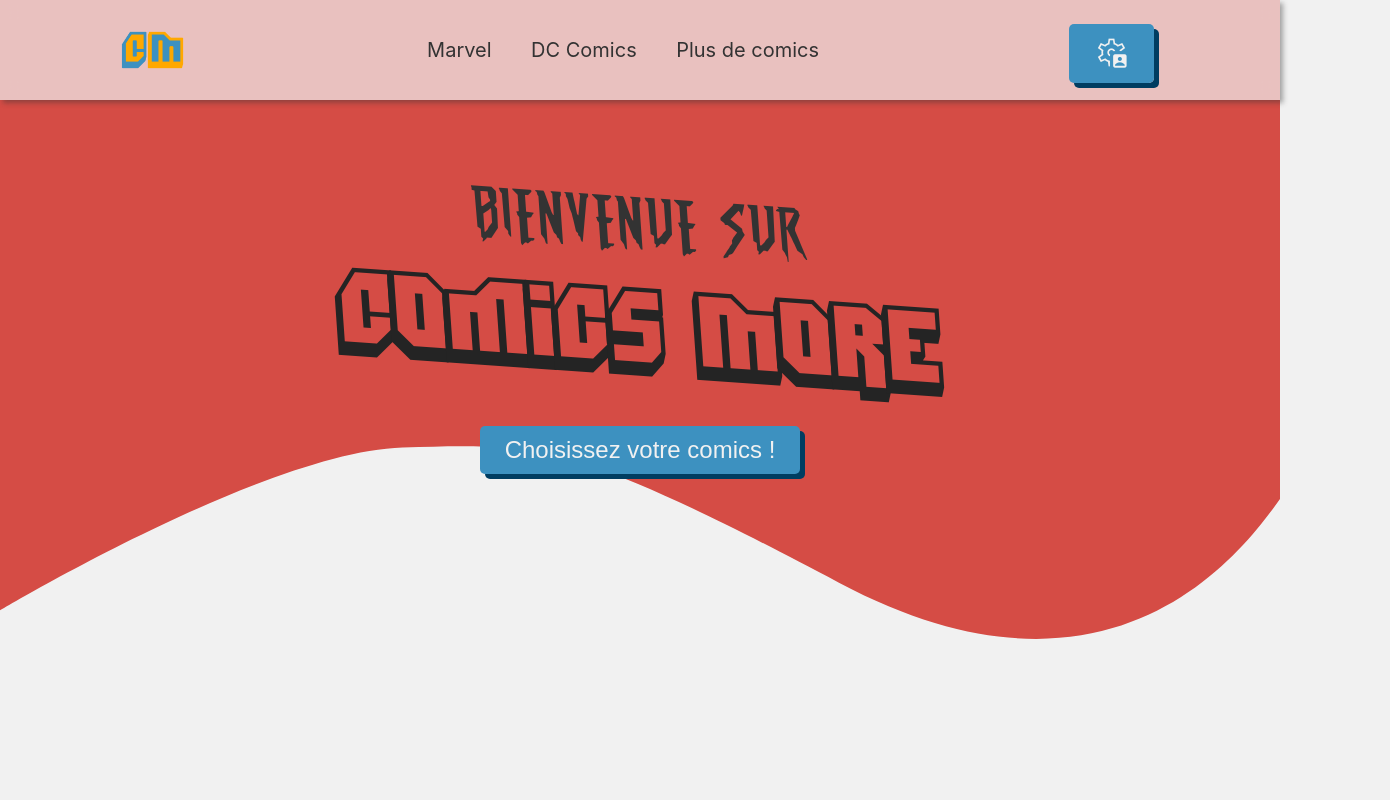
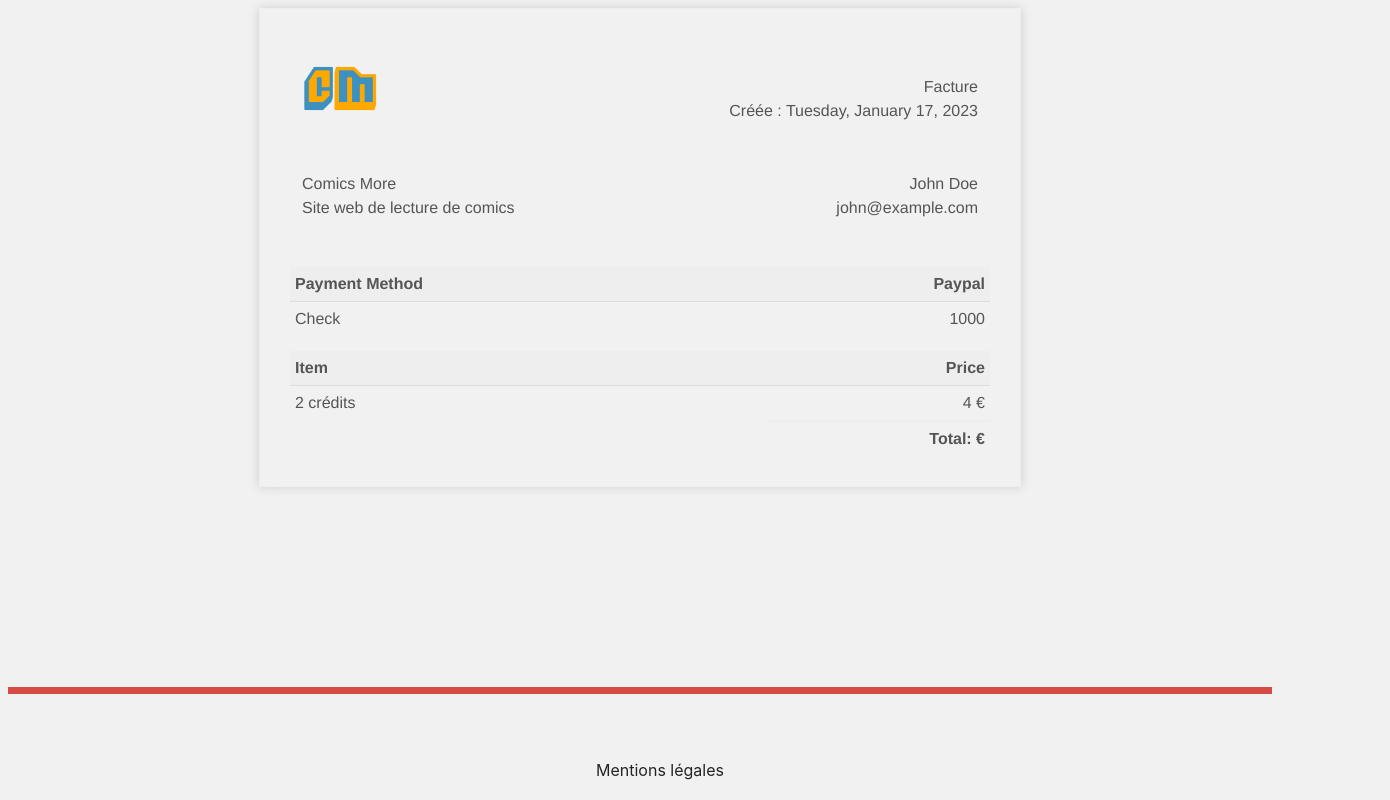
Before and after one commit to alexiglnt/comics-more, a Vue app in the folder front/: page /Facture in a window 1280 px wide. Before the commit this address led to /. Shown: the top 800 px of the page, 1390 px wide, since content can reach past the window. Built offline with nearby package versions, Linux system fonts and the light colour scheme; no server answers; a web font is replaced by a local one.

Commit message:
update : - commencement création facture apres paiement - amélioration des bookmarks - fonctionnalité de supprimer son compte ajoutées - modification ProfilUser.vue

```diff
--- a/front/src/components/Elements/BookmarksComponents.vue
+++ b/front/src/components/Elements/BookmarksComponents.vue
@@ -84,7 +84,10 @@
 
     <div class="bookmarks-container">
 
-        <div class="grid-container">
+        <div v-if="comics.length == 0" >
+            <h2> Vous n'avez aucun favoris 😭 </h2>
+        </div>
+        <div v-else class="grid-container">
 
             <div v-for="comic in comics" :key="comic.id">
                 <div class="card">
@@ -135,4 +138,10 @@
     width: 200px;
 }
 
+h2 {
+    text-align: center;
+    font-size: 2em;
+    letter-spacing: 2px;
+}
+
 </style>
--- /dev/null
+++ b/front/src/components/Elements/Facture.vue
@@ -0,0 +1,197 @@
+<script>
+
+export default {
+    name: 'Facture',
+    data() {
+        return {
+            facture: {
+                nom: 'John Doe',
+                mail: 'john@example.com',
+                item: 2,
+                prix: 4,
+                moyenPaiement: 'Paypal'
+            },
+            date: new Date().toLocaleDateString(undefined, { weekday: 'long', year: 'numeric', month: 'long', day: 'numeric' })
+        }
+    },
+}
+
+</script>
+
+
+
+<template>
+
+    <div class="invoice-box">
+        <table cellpadding="0" cellspacing="0">
+            <tr class="top">
+                <td colspan="2">
+                    <table>
+                        <tr>
+                            <td class="title">
+                                <img src="../../assets/logo.png"
+                                    style="width: 30%; max-width: 150px" />
+                            </td>
+
+                            <td>
+                                <br> Facture <br />
+                                Créée : <span> {{ date }} </span> <br />
+                            </td>
+                        </tr>
+                    </table>
+                </td>
+            </tr>
+
+            <tr class="information">
+                <td colspan="2">
+                    <table>
+                        <tr>
+                            <td>
+                                Comics More<br />
+                                Site web de lecture de comics<br />
+                            </td>
+
+                            <td>
+                                {{ facture.nom }} <br />
+                                {{ facture.mail }}
+                            </td>
+                        </tr>
+                    </table>
+                </td>
+            </tr>
+
+            <tr class="heading">
+                <td>Payment Method</td>
+
+                <td> {{ facture.moyenPaiement }} </td>
+            </tr>
+
+            <tr class="details">
+                <td>Check</td>
+
+                <td>1000</td>
+            </tr>
+
+            <tr class="heading">
+                <td>Item</td>
+
+                <td>Price</td>
+            </tr>
+
+            <tr class="item last">
+                <td> {{ facture.item }} crédits </td>
+
+                <td> {{ facture.prix }} € </td>
+            </tr>
+
+            <tr class="total">
+                <td></td>
+
+                <td> Total: {{ facture.price }} € </td>
+            </tr>
+        </table>
+    </div>
+
+
+</template>
+
+
+
+
+<style scoped >
+
+td span {
+    text-transform: capitalize;
+}
+.invoice-box {
+    max-width: 700px;
+    margin: auto;
+    padding: 30px;
+    border: 1px solid #eee;
+    box-shadow: 0 0 10px rgba(0, 0, 0, 0.15);
+    font-size: 16px;
+    line-height: 24px;
+    font-family: 'Helvetica Neue', 'Helvetica', Helvetica, Arial, sans-serif;
+    color: #555;
+}
+
+.invoice-box table {
+    width: 100%;
+    line-height: inherit;
+    text-align: left;
+}
+
+.invoice-box table td {
+    padding: 5px;
+    vertical-align: top;
+}
+
+.invoice-box table tr td:nth-child(2) {
+    text-align: right;
+}
+
+.invoice-box table tr.top table td {
+    padding-bottom: 20px;
+}
+
+.invoice-box table tr.top table td.title {
+    font-size: 45px;
+    line-height: 45px;
+    color: #333;
+}
+
+.invoice-box table tr.information table td {
+    padding-bottom: 40px;
+}
+
+.invoice-box table tr.heading td {
+    background: #eee;
+    border-bottom: 1px solid #ddd;
+    font-weight: bold;
+}
+
+.invoice-box table tr.details td {
+    padding-bottom: 20px;
+}
+
+.invoice-box table tr.item td {
+    border-bottom: 1px solid #eee;
+}
+
+.invoice-box table tr.item.last td {
+    border-bottom: none;
+}
+
+.invoice-box table tr.total td:nth-child(2) {
+    border-top: 2px solid #eee;
+    font-weight: bold;
+}
+
+@media only screen and (max-width: 600px) {
+    .invoice-box table tr.top table td {
+        width: 100%;
+        display: block;
+        text-align: center;
+    }
+
+    .invoice-box table tr.information table td {
+        width: 100%;
+        display: block;
+        text-align: center;
+    }
+}
+
+/** RTL **/
+.invoice-box.rtl {
+    direction: rtl;
+    font-family: Tahoma, 'Helvetica Neue', 'Helvetica', Helvetica, Arial, sans-serif;
+}
+
+.invoice-box.rtl table {
+    text-align: right;
+}
+
+.invoice-box.rtl table tr td:nth-child(2) {
+    text-align: left;
+}
+</style>
--- a/front/src/components/Elements/LibraryComponent.vue
+++ b/front/src/components/Elements/LibraryComponent.vue
@@ -13,7 +13,8 @@
     data() {
         return {
             tabLibrary: [],
-            comics: []
+            comics: [],
+            isAdmin: JSON.parse(localStorage.getItem('userInfos')).roles[0] === 'ROLE_ADMIN' ? true : false
         };
     },
     methods: {
@@ -53,13 +54,34 @@
 
             console.log(this.comics);
         },
+        getAllComics() {
+            const URl = `${instance.baseURL}/api/comics`;
+
+            axios.get(URl)
+                .then((response) => {
+                    response.data['hydra:member'].forEach(comic => {
+                        comic.name = comic.name.replaceAll('+', ' ');
+                        this.comics.push(comic);
+                    });
+                })
+                .catch((error) => {
+                    console.log(error);
+                });
+        },
         readTheComic(comic) {
             localStorage.setItem('currentComic', JSON.stringify(comic));
             this.$router.push({ path: `/Comics/${comic.id}` })
         },
     },
-    mounted() {
-        this.getLibrary();
+    async mounted() {
+        console.log(this.isAdmin);
+
+        if(!this.isAdmin) {
+            await this.getLibrary();
+        }
+        else {
+            await this.getAllComics();
+        }
     }
 };
 
@@ -70,10 +92,12 @@
     <Navbar />
 
     <div class="library">
-        <h1> VOTRE BIBLIOTHEQUE </h1>
+        <h1> VOTRE BIBLIOTHEQUE </h1> <br> <br>
 
-        <div class="grid-container">
-
+        <div v-if="comics.length == 0" >
+            <h2> Vous n'avez aucun favoris 😭 </h2>
+        </div>
+        <div v-else class="grid-container">
             <div v-for="comic in comics" :key="comic.id">
                 <div class="card">
                     <Card :data="comic" :handle-click="this.readTheComic" />
@@ -131,4 +155,10 @@
     width: 200px;
 }
 
+h2 {
+    text-align: center;
+    font-size: 2em;
+    letter-spacing: 2px;
+}
+
 </style>
--- a/front/src/components/PageItem.vue
+++ b/front/src/components/PageItem.vue
@@ -195,7 +195,7 @@
             });
         },
         splitAndReplace(str, number) {
-            return `/${str.split('/').filter((item) => item !== '').join('/').replace(`${number}/`, '')}/`;
+            return `${str.replace(`${number}/`, '')}`;
         },
         // Change la couleur/icone du bouton bookmark
         changeDesignBookmark() {
@@ -205,17 +205,17 @@
             this.bookmark.state = this.bookmark.state === 'bookmark_add' ? 'bookmark' : 'bookmark_add';
         },
         handleBookmarked() {
-            this.changeDesignBookmark();
+            // this.changeDesignBookmark();
 
             // On vérifie si l'utilisateur est connecté
             if (localStorage.getItem('isConnected') === 'true') {
 
                 // On vérifie si le comic est déjà bookmarké
                 if (this.bookmark.isChecked === false) {
-                    alert(`${this.currentComic.name.replaceAll('+', ' ')} ajouté aux favoris `);
+                    console.log('add');
                     this.addToBookmarks();
                 } else {
-                    alert(`${this.currentComic.name.replaceAll('+', ' ')} retiré des favoris `);
+                    console.log('remove');
                     this.removeFromBookmarks();
                 }
             } else {
@@ -329,10 +329,8 @@
                 }
             }
 
-            axios.put(URL, {
-                // On ajoute l'id du comic au contenu de comicsId
-                comicsId: `${comicsID}${this.$route.params.id}/`,
-            },
+            // On vérifie si le comic est déjà dans la base de données avec une requête GET
+            axios.get(URL,
                 {
                     headers: {
                         'Content-Type': 'application/json',
@@ -341,23 +339,53 @@
                 })
                 .then((response) => {
                     console.log(response);
+
+                    // On parcours la liste des comics du bookmark
+                    if (!response.data.comicsId.includes(`/${this.$route.params.id}/`)) {
+                        axios.put(URL, {
+                            // On ajoute l'id du comic au contenu de comicsId
+                            comicsId: `${comicsID}${this.$route.params.id}/`,
+                        },
+                            {
+                                headers: {
+                                    'Content-Type': 'application/json',
+                                    'Authorization': `Bearer ${localStorage.getItem('token')}`
+                                }
+                            })
+                            .then((response) => {
+                                console.log(response);
+
+                                if (response.status == 200) {
+                                    alert(`${this.currentComic.name.replaceAll('+', ' ')} ajouté aux favoris `);
+                                    this.bookmark.isChecked = !this.bookmark.isChecked;
+                                    this.changeDesignBookmark();
+                                }
+
+                            })
+                            .catch((error) => {
+                                accountService.tokenExpired(error);
+                                console.log(error);
+
+                                alert('Une erreur est survenue, veuillez réessayer ultérieurement');
+
+                            });
+                    }
                 })
                 .catch((error) => {
-                    accountService.tokenExpired(error);
                     console.log(error);
                 });
-
         },
         removeFromBookmarks() {
-
+            console.log('------- REMOVE FROM BOOKMARKS -------');
             const URL = `${instance.baseURL}/api/bookmarks/${this.bookmark.data.id}`;
 
             // On récupère le contenu de comicsId du bookmark
             const comicsID = this.bookmark.data.comicsId;
+            console.log('comicsID', comicsID);
 
             // On supprime l'id du comic du contenu de comicsId
             const comicsIDUpdated = this.splitAndReplace(comicsID, this.$route.params.id);
-            console.log(comicsIDUpdated);
+            console.log('comicsIDUpdated', comicsIDUpdated);
 
 
             axios.put(URL, {
@@ -371,10 +399,18 @@
                 })
                 .then((response) => {
                     console.log(response);
+
+                    if (response.status == 200) {
+                        alert(`${this.currentComic.name.replaceAll('+', ' ')} retiré des favoris `);
+                        this.bookmark.isChecked = !this.bookmark.isChecked;
+                        this.changeDesignBookmark();
+                    }
+
                 })
                 .catch((error) => {
                     accountService.tokenExpired(error);
                     console.log(error);
+                    alert('Une erreur est survenue, veuillez réessayer ultérieurement');
                 });
         },
         verifyIfComicIsInLibrary() {
@@ -562,7 +598,7 @@
                             <h3> <b> {{ this.currentComicName }} </b> </h3>
                             <p>
                                 Collection :
-                                <span id="span-collection" @click="() => goToCollection(this.currentCollection.name)" >
+                                <span id="span-collection" @click="() => goToCollection(this.currentCollection.name)">
                                     <b> {{ this.currentCollection.name }} </b>
                                     <span class="material-symbols-outlined"> open_in_new </span>
                                 </span>
@@ -581,7 +617,7 @@
                                     this.currentHouse.name
                                 }} </b>
                             </p>
-                            <p class="creditPrice" >
+                            <p class="creditPrice">
                                 Crédits : <b> {{ this.currentComic.credits }} </b>
                                 <span class="material-symbols-outlined"> monetization_on </span>
                             </p>
@@ -669,7 +705,6 @@
 
 
 <style scoped >
-
 .creditPrice span {
     margin-left: 5px;
     transform: translateY(5px);
@@ -693,9 +728,11 @@
 #span-collection span:hover {
     color: var(--secondary-color);
 }
+
 #span-collection:hover {
     color: var(--secondary-color);
 }
+
 .rt {
     height: 100%;
 }
--- a/front/src/components/ProfilUser.vue
+++ b/front/src/components/ProfilUser.vue
@@ -119,6 +119,37 @@
             this.nouvNom = this.nom;
             this.nouvPrenom = this.prenom;
             this.nouvMail = this.mail;
+        },
+        handleClickDeleteBtn() {
+            // prompt pour demander la confirmation de la suppression du compte
+            const confirmation = prompt("Voulez-vous vraiment supprimer votre compte ? (Tapez 'supprimer' pour confirmer)");
+
+            if (confirmation === "supprimer") {
+                this.deleteUserAccount();
+            }
+            else {
+                alert("Votre compte n'a pas été supprimé !");
+            }
+        },
+        deleteUserAccount() {
+            const URL = `${instance.baseURL}/api/users/${this.user.id}`;
+
+            axios.delete(URL, {
+                headers: {
+                    'Content-Type': 'application/json',
+                    'Authorization': `Bearer ${this.token}`
+                }
+            })
+                .then((response) => {
+                    if (response.status === 204) {
+                        alert('Toutes vos données ont bien été supprimées ! Revenez nous voir bientôt !');
+                        this.logout();
+                    }
+                })
+                .catch(error => {
+                    console.log(error);
+                    accountService.tokenExpired(error);
+                });
         }
     },
     mounted() {
@@ -214,20 +245,21 @@
 
 
         <div class="blocs-container">
-            <div class="bloc" @click="() => redirect('Library')" >
+            <div class="bloc" @click="() => redirect('Library')">
                 <h2> Votre bibliothèque </h2>
                 <span class="material-symbols-outlined"> library_books </span>
             </div>
-            <div class="bloc" @click="() => redirect('Bookmarks')" >
+            <div class="bloc" @click="() => redirect('Bookmarks')">
                 <h2> Vos favoris </h2>
                 <span class="material-symbols-outlined"> bookmark </span>
             </div>
-        </div>
+        </div> <br>
 
-        <!-- <div class="bookmarks">
-            <h1> Vos favoris ✨ </h1>
-            <Bookmarks />
-        </div> -->
+
+        <button class="cubeBtn" @click="handleClickDeleteBtn">
+            Supprimer mon compte et mes informations &nbsp;
+            <span class="material-symbols-outlined"> delete </span>
+        </button>
 
     </div>
 
@@ -235,8 +267,6 @@
 
 
 <style scoped>
-
-
 .blocs-container {
     display: flex;
     justify-content: space-around;
@@ -248,15 +278,17 @@
 .bloc {
     width: 400px;
     height: 300px;
-    background-color: var(--bg-color);
+    background-color: var(--card-color);
     border-radius: 20px;
-    box-shadow: 0 0 10px rgba(0, 0, 0, 0.3);
+    box-shadow: 10px 10px 2px 1px var(--secondary-color);
     display: flex;
     justify-content: center;
     align-items: center;
     font-size: 1.5em;
     font-family: var(--font-family);
     color: var(--font-color);
+    font-family: var(--font);
+    letter-spacing: 1px;
 
     display: flex;
     flex-direction: column;
@@ -267,7 +299,7 @@
 }
 
 .bloc:hover {
-    transform: scale(1.05);
+    transform: translateY(-10px);
     cursor: pointer;
     transition: 0.3s ease;
 }
@@ -565,6 +597,26 @@
     cursor: not-allowed;
 }
 
+
+.cubeBtn {
+    background-color: var(--main-color);
+    border: none;
+    color: var(--bg-color);
+    font-size: 1.2em;
+    padding: 0.5em 1em;
+    border-radius: 5px;
+    cursor: pointer;
+    text-align: center;
+    display: flex;
+    justify-content: center;
+    margin: 0 auto;
+    margin-top: 100px;
+}
+
+.cubeBtn:hover {
+    box-shadow: 0 0 5px var(--main-color);
+}
+
 .bookmarks {
     margin-top: 70px;
 }
--- a/front/src/main.js
+++ b/front/src/main.js
@@ -7,6 +7,8 @@
 
 import App from './App.vue';
 import * as Page from './views/route-import.js';
+
+import Facture from './components/Elements/Facture.vue';
 
 const routes = [
 	{ path: '/', component: Page.Home, name: 'Home' },
@@ -56,6 +58,9 @@
 	{
 		path: '/ConditionsGeneralesUtilisations', component: Page.ConditionUtilisations, name: 'ConditionsGeneralesUtilisations',
 	},
+	{
+		path: '/Facture', component: Facture, name: 'Facture',
+	},
 	{ path: '/:pathMatch(.*)*', redirect: '/' }
 ];
 
--- a/front/src/style.css
+++ b/front/src/style.css
@@ -36,6 +36,7 @@
 
   --bg-color: #f1f1f1;
   --font-color: #242424;
+  --card-color: #ffffff;
 
   --secondary-color: #3D91C0;
   --secondary-color-hover: #1e72a2;
```
